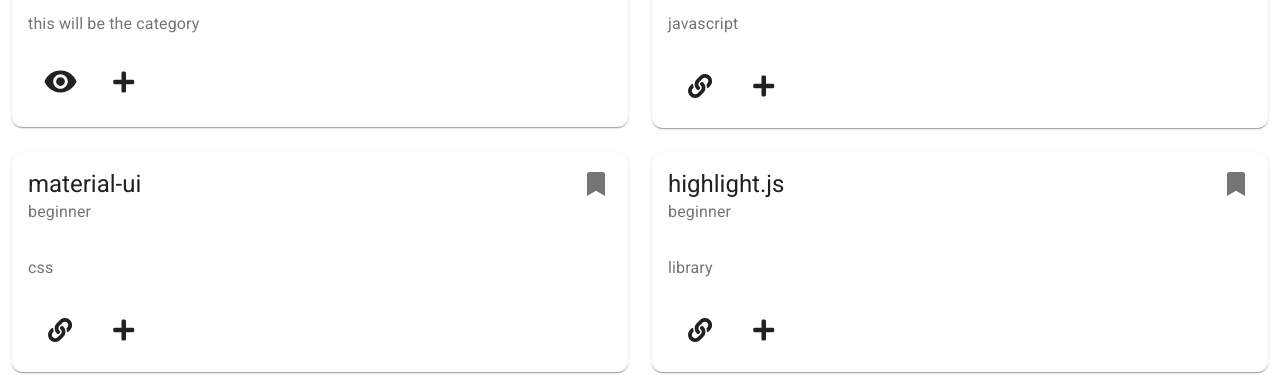
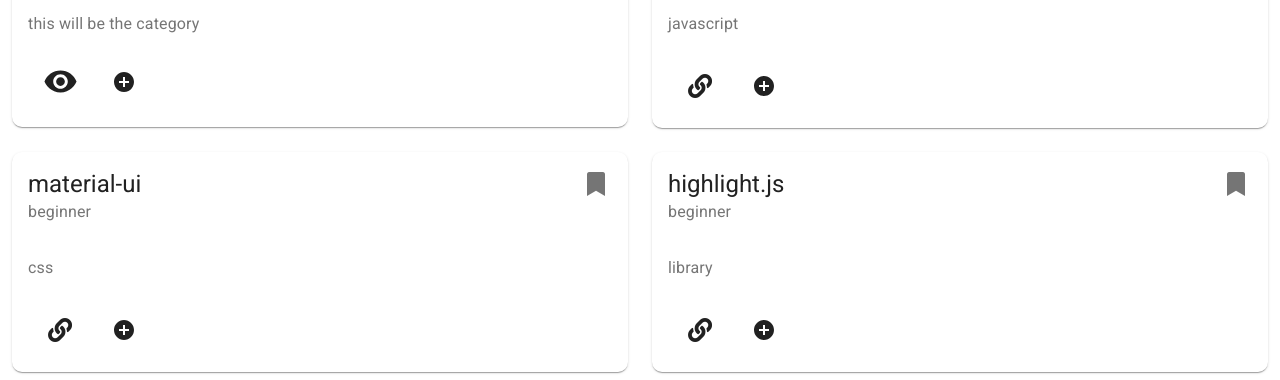
Before and after one commit to drkittendorf/concat_collective, a React (Create React App) app in the folder client/: page /home in a window 1280 px wide. Shown: the part 420-800 px from the top of the page. Built offline with nearby package versions, Linux system fonts and the light colour scheme.

Commit message:
updating icons to be more intuitive

```diff
--- a/client/src/components/BookmarkCards/BookmarkCards.js
+++ b/client/src/components/BookmarkCards/BookmarkCards.js
@@ -14,6 +14,7 @@
 import MoreVertIcon from '@material-ui/icons/MoreVert';
 import Icon from '@material-ui/core/Icon';
 import AddIcon from '@material-ui/icons/Add';
+import AddCircleIcon from '@material-ui/icons/AddCircle';
 
 
 const useStyles = makeStyles({
@@ -70,7 +71,9 @@
               <Icon className="fas fa-link" />
             </Button>
             <Button size="small" onClick={handleAdd} >
-              <Icon className="fas fa-plus" />
+              {/* <Icon className="fas fa-plus" /> */}
+              <AddCircleIcon/>
+              {/* add to collection */}
             </Button>
           </Typography>
         </CardContent>
--- a/client/src/components/CodeJar/CodeJar.js
+++ b/client/src/components/CodeJar/CodeJar.js
@@ -18,6 +18,7 @@
 import CodeIcon from '@material-ui/icons/Code';
 import AddIcon from '@material-ui/icons/Add';
 import VisibilityIcon from '@material-ui/icons/Visibility';
+import AddCircleIcon from '@material-ui/icons/AddCircle';
 
 
 const useStyles = makeStyles((theme) => ({
@@ -91,7 +92,9 @@
                             <VisibilityIcon fontSize='large' />
                         </Button>
                         <Button size="small" onClick={addToCollection} >
-                            <Icon className="fas fa-plus" />
+                            {/* <Icon className="fas fa-plus" /> */}
+                            {/* add to collection */}
+                            <AddCircleIcon/>
                         </Button>
                     </Typography>
                     <Dialog
```
Also changed, not shown: client/public/concatCollective.png (added).
